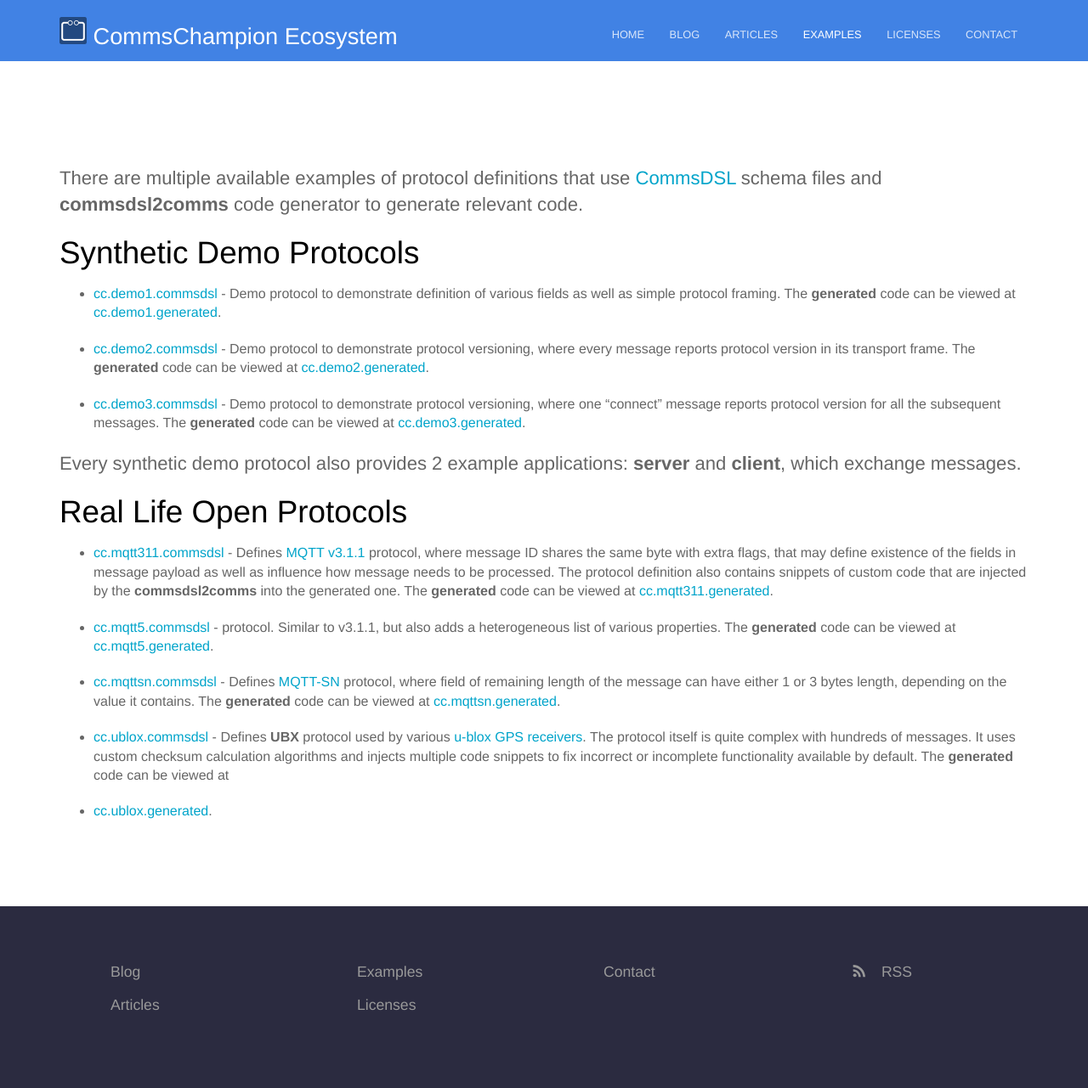
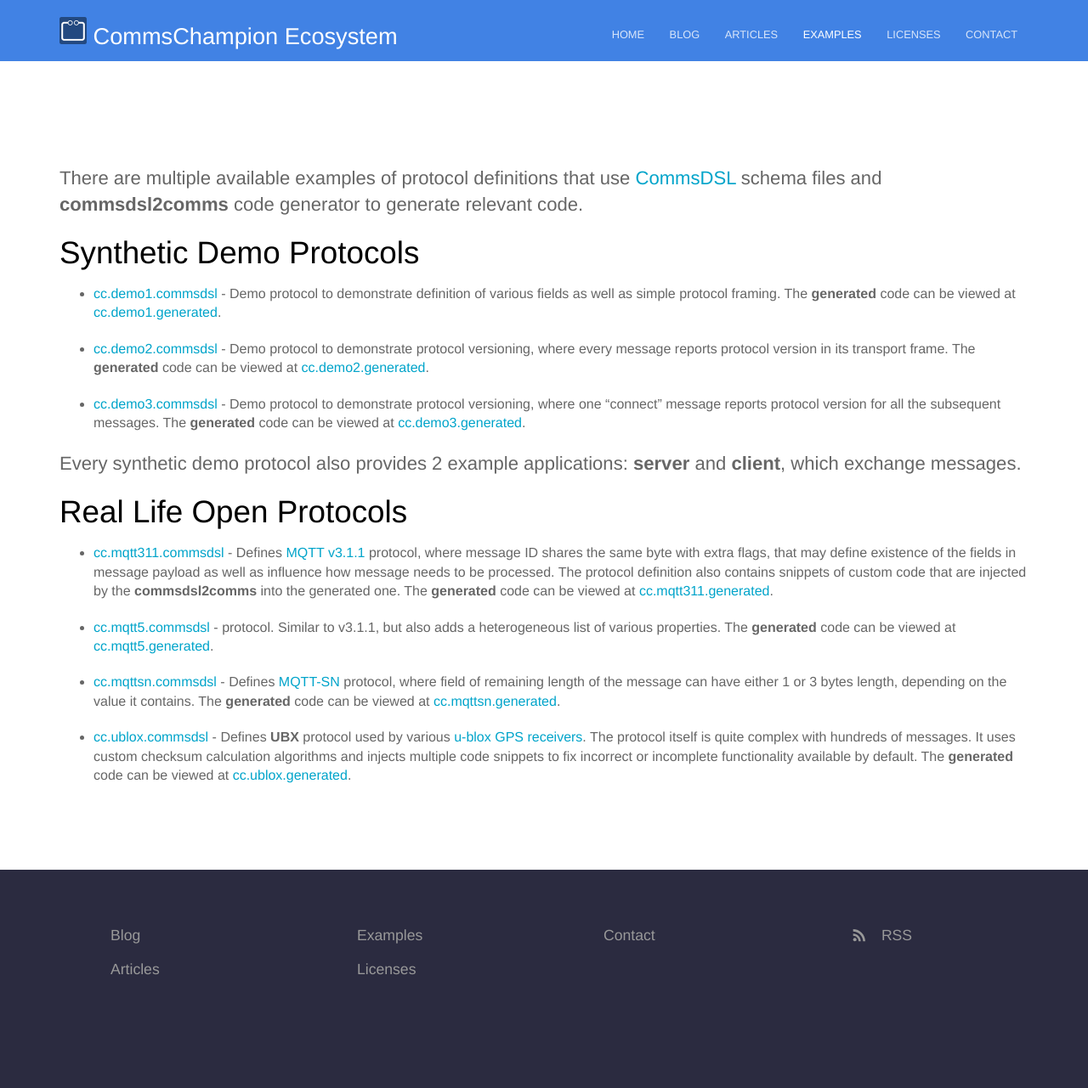
Before and after one commit to commschamp/commschamp.github.io, a Jekyll site: the page built from examples.html, in a window 1280 px wide. Shown: the whole page at 85% size. Built offline with Jekyll 4.4.1, drawn with Linux system fonts in a browser that asks for light colours; after the commit the page ends 1239 px from its top, so only the background shows below that.

Commit message:
Cosmetic updates.

```diff
--- a/_config.yml
+++ b/_config.yml
@@ -2,7 +2,7 @@
 # Site
 
 title: Implement Binary Communication Protocols in C++(11)
-url: "https://proud-alligator.cloudvent.net"
+url: "https://arobenko.github.io/cc"
 baseurl:
 google_analytics_key:
 google_maps_javascript_api_key:
--- a/_includes/examples.md
+++ b/_includes/examples.md
@@ -49,4 +49,4 @@
 calculation algorithms and injects multiple code snippets to fix incorrect
 or incomplete functionality available by default.
 The **generated** code can be viewed at
-- [cc.ublox.generated](https://github.com/arobenko/cc.ublox.generated).
+[cc.ublox.generated](https://github.com/arobenko/cc.ublox.generated).
```
Also changed, not shown: _posts/_defaults.md (+0 -1 lines).
